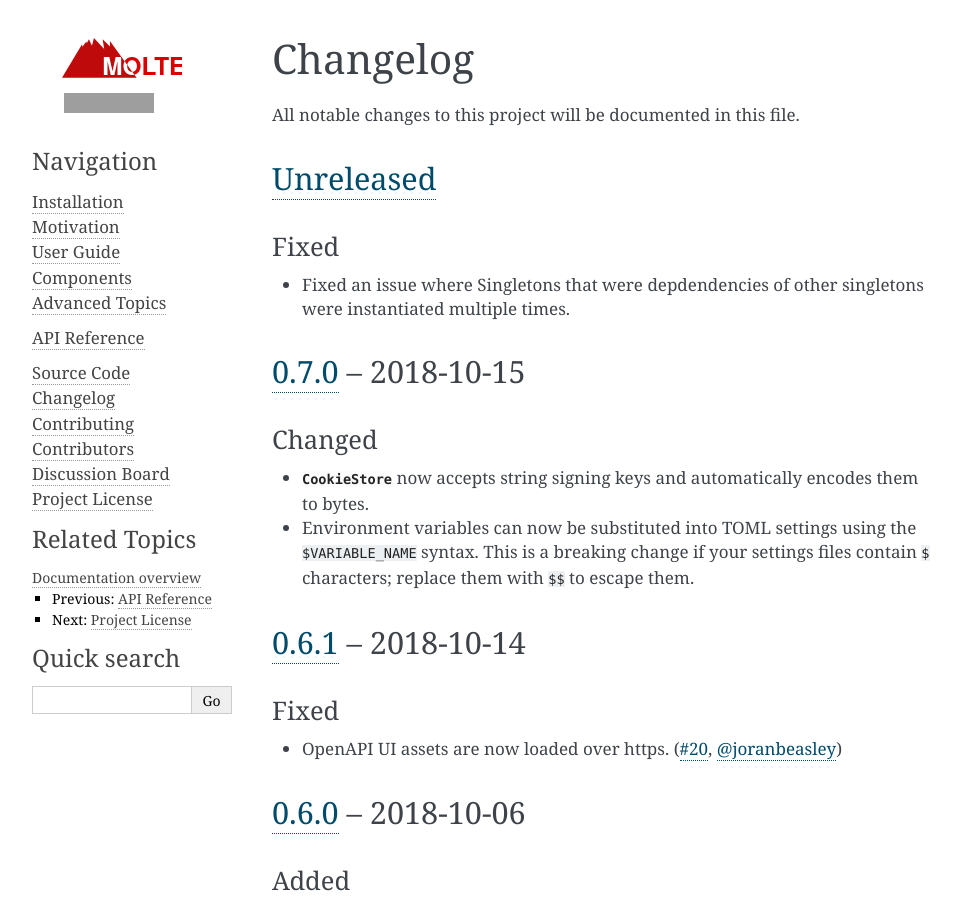
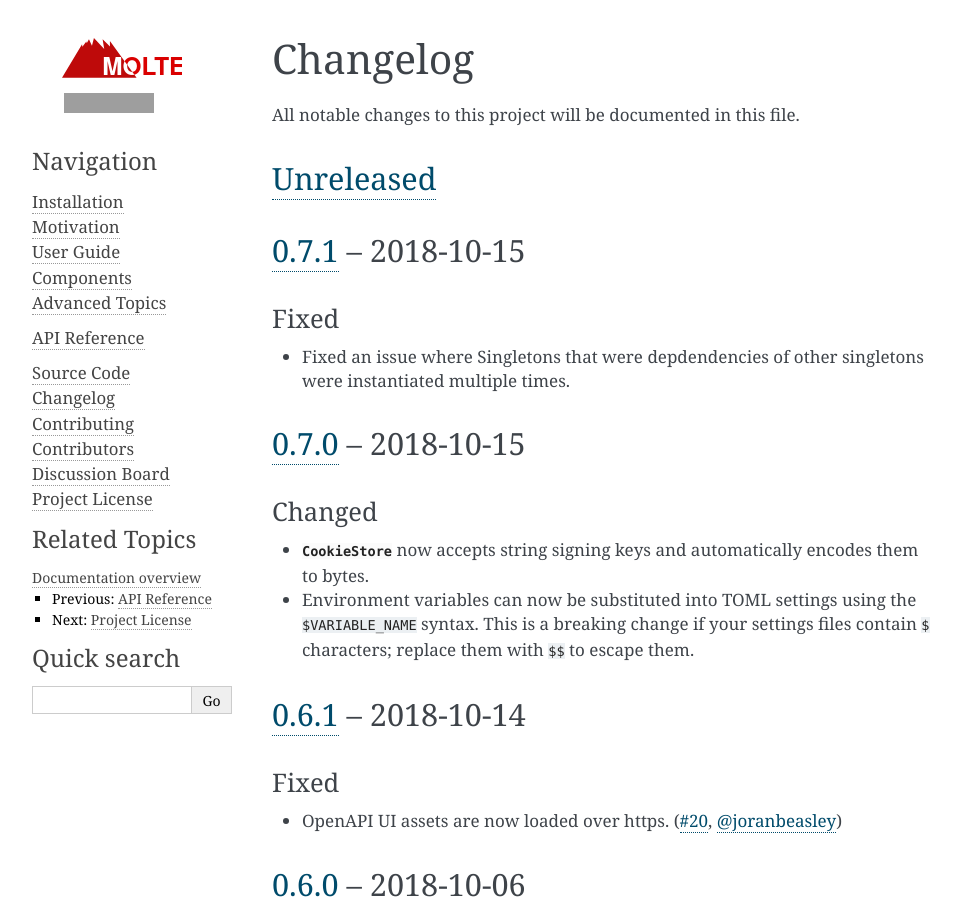
Before and after one commit to Bogdanp/molten, a Sphinx documentation site: the page built from docs/source/changelog.rst, in a window 1280 px wide and 900 px high. Shown: the whole window, without its empty margins (148-1109 px from the left). Built offline with Sphinx 7.4.7, drawn with Linux system fonts in a browser that asks for light colours; grey boxes are pictures that could not be loaded.

Commit message:
doc: update changelog

```diff
--- a/docs/source/changelog.rst
+++ b/docs/source/changelog.rst
@@ -8,6 +8,9 @@ All notable changes to this project will be documented in this file.
 
 `Unreleased`_
 -------------
+
+`0.7.1`_ -- 2018-10-15
+----------------------
 
 Fixed
 ^^^^^
@@ -231,7 +234,8 @@ Changed
 * Initial release.
 
 
-.. _Unreleased: https://github.com/Bogdanp/molten/compare/v0.7.0...HEAD
+.. _Unreleased: https://github.com/Bogdanp/molten/compare/v0.7.1...HEAD
+.. _0.7.1: https://github.com/Bogdanp/molten/compare/v0.7.0...v0.7.1
 .. _0.7.0: https://github.com/Bogdanp/molten/compare/v0.6.1...v0.7.0
 .. _0.6.1: https://github.com/Bogdanp/molten/compare/v0.6.0...v0.6.1
 .. _0.6.0: https://github.com/Bogdanp/molten/compare/v0.5.2...v0.6.0
```
